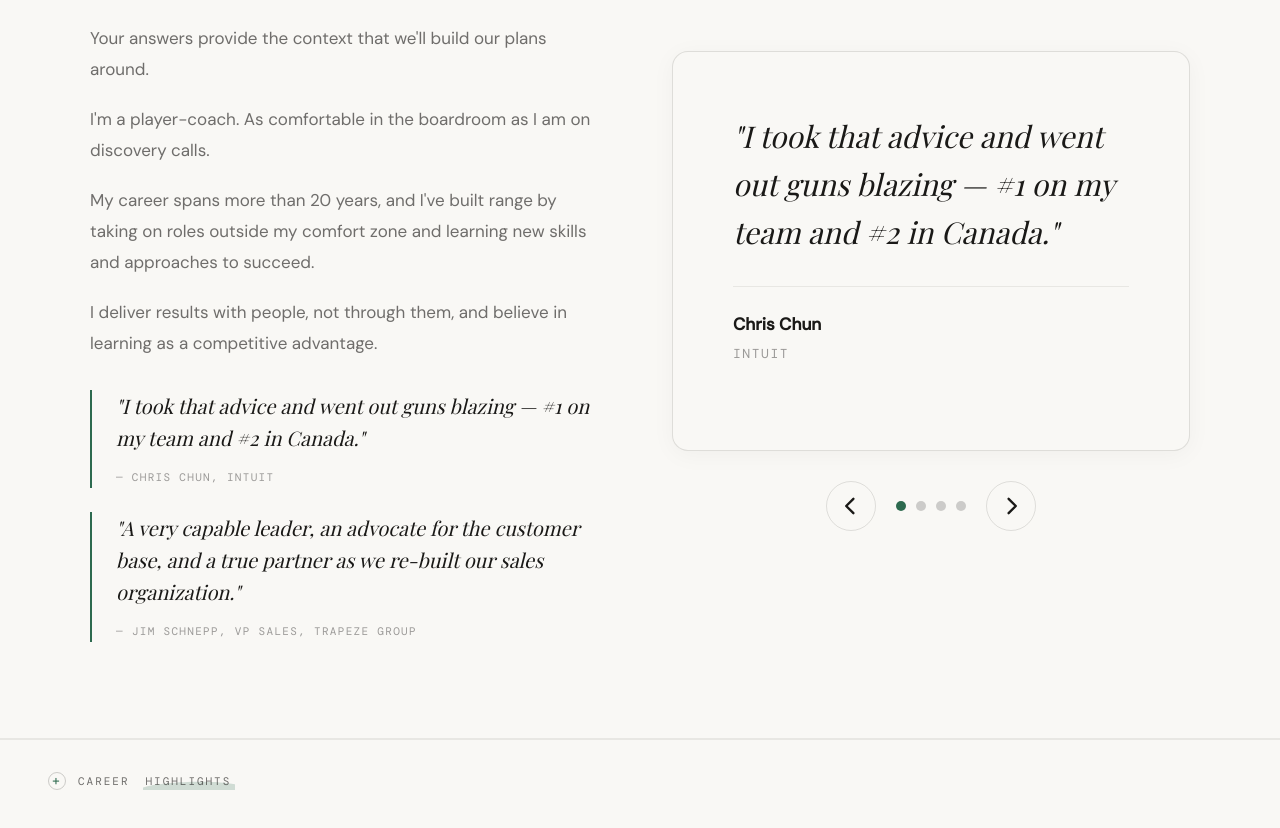
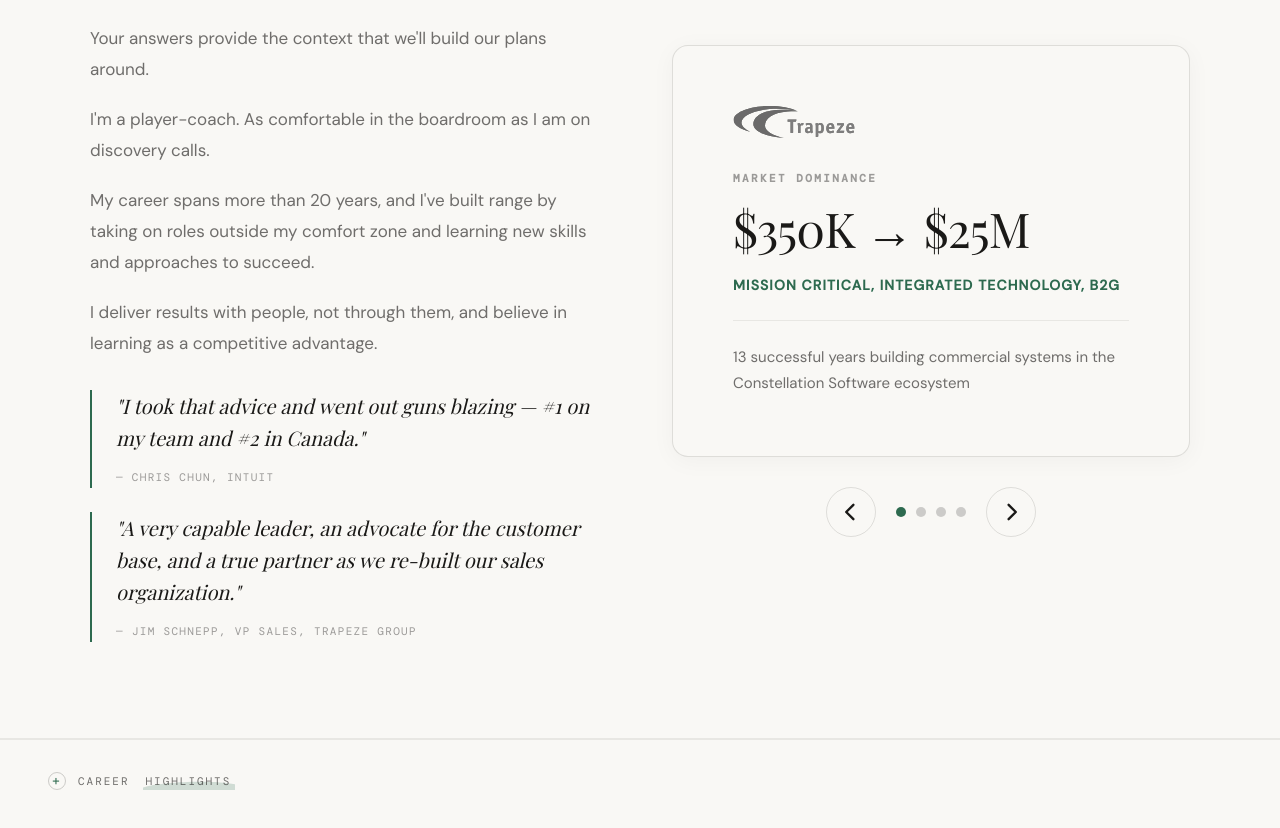
Before and after one commit to jefftoronto76/natural-resource, a React (Vite) app: page / in a window 1280 px wide. Shown: the part 1494-2322 px from the top of the page. Built offline with nearby package versions, Linux system fonts and the light colour scheme; a web font is replaced by a local one.

Commit message:
Update TestimonialCarousel with stats cards

```diff
--- a/src/components/TestimonialCarousel.tsx
+++ b/src/components/TestimonialCarousel.tsx
@@ -1,31 +1,41 @@
 import { useState } from 'react'
 
-interface Testimonial {
-  quote: string
-  author: string
-  role: string
+interface StatsCard {
+  logo: string
+  headline: string
+  metric: string
+  market: string
+  story: string
 }
 
-const TESTIMONIALS: Testimonial[] = [
+const STATS_CARDS: StatsCard[] = [
   {
-    quote: "I took that advice and went out guns blazing — #1 on my team and #2 in Canada.",
-    author: "Chris Chun",
-    role: "Intuit"
+    logo: "/logos/Trapeze.svg",
+    headline: "MARKET DOMINANCE",
+    metric: "$350K → $25M",
+    market: "Mission Critical, Integrated Technology, B2G",
+    story: "13 successful years building commercial systems in the Constellation Software ecosystem"
   },
   {
-    quote: "A very capable leader, an advocate for the customer base, and a true partner as we re-built our sales organization.",
-    author: "Jim Schnepp",
-    role: "VP Sales, Trapeze Group"
+    logo: "/logos/Infor.svg",
+    headline: "ENTERPRISE BREAKTHROUGH",
+    metric: "$1.7M ARR",
+    market: "Tier 1 Enterprise, B2B",
+    story: "Closed the largest HCM CloudSuite deal in Canadian history in 2018"
   },
   {
-    quote: "Jeff brings a unique combination of strategic thinking and tactical execution that drives real results.",
-    author: "Sarah Mitchell",
-    role: "Director of Sales Operations"
+    logo: "/logos/keyhole.svg",
+    headline: "REVENUE MODEL TRANSFORMATION",
+    metric: "3× Average Deal Size",
+    market: "B2B Social Analytics",
+    story: "Rebuilt the GTM motion, tripling deal size and unlocking enterprise revenue"
   },
   {
-    quote: "His coaching approach helped me unlock my potential and exceed my targets consistently.",
-    author: "Marcus Thompson",
-    role: "Enterprise Account Executive"
+    logo: "/logos/mealgarden.svg",
+    headline: "PLG SCALE & GROWTH",
+    metric: "9× ARR",
+    market: "PLG, SMB, B2B2C",
+    story: "Took a stalled product to ninefold ARR growth before a clean exit"
   }
 ]
 
@@ -33,12 +43,14 @@ export function TestimonialCarousel() {
   const [activeIndex, setActiveIndex] = useState(0)
 
   const handlePrev = () => {
-    setActiveIndex((prev) => (prev === 0 ? TESTIMONIALS.length - 1 : prev - 1))
+    setActiveIndex((prev) => (prev === 0 ? STATS_CARDS.length - 1 : prev - 1))
   }
 
   const handleNext = () => {
-    setActiveIndex((prev) => (prev === TESTIMONIALS.length - 1 ? 0 : prev + 1))
+    setActiveIndex((prev) => (prev === STATS_CARDS.length - 1 ? 0 : prev + 1))
   }
+
+  const currentCard = STATS_CARDS[activeIndex]
 
   return (
     <div style={{ display: 'flex', flexDirection: 'column', height: '100%', justifyContent: 'center' }}>
@@ -55,38 +67,72 @@ export function TestimonialCarousel() {
         transition: 'transform 0.2s ease, box-shadow 0.2s ease',
       }}>
         <div>
+          <div style={{
+            display: 'flex',
+            alignItems: 'flex-start',
+            justifyContent: 'space-between',
+            marginBottom: '32px'
+          }}>
+            <img
+              src={currentCard.logo}
+              alt="Company logo"
+              style={{
+                height: '32px',
+                width: 'auto',
+                objectFit: 'contain',
+                filter: 'grayscale(100%) opacity(0.7)'
+              }}
+            />
+          </div>
+
+          <p style={{
+            fontFamily: 'var(--font-mono)',
+            fontSize: '11px',
+            letterSpacing: '0.22em',
+            textTransform: 'uppercase',
+            color: 'var(--color-text-dim)',
+            marginBottom: '16px',
+            fontWeight: 600
+          }}>
+            {currentCard.headline}
+          </p>
+
           <p style={{
             fontFamily: 'var(--font-display)',
-            fontSize: 'clamp(22px, 2.5vw, 30px)',
-            fontStyle: 'italic',
+            fontSize: 'clamp(32px, 4vw, 48px)',
             fontWeight: 400,
-            lineHeight: 1.6,
+            lineHeight: 1.1,
+            letterSpacing: '-0.02em',
             color: 'var(--color-text-primary)',
-            marginBottom: '30px'
+            marginBottom: '20px'
           }}>
-            "{TESTIMONIALS[activeIndex].quote}"
+            {currentCard.metric}
           </p>
+
+          <p style={{
+            fontFamily: 'var(--font-sans)',
+            fontSize: '14px',
+            letterSpacing: '0.08em',
+            textTransform: 'uppercase',
+            color: 'var(--color-accent)',
+            marginBottom: '24px',
+            fontWeight: 600
+          }}>
+            {currentCard.market}
+          </p>
+
           <div style={{
             borderTop: '1px solid rgba(26,25,23,0.08)',
-            paddingTop: '25px'
+            paddingTop: '24px'
           }}>
             <p style={{
               fontFamily: 'var(--font-sans)',
-              fontSize: '17px',
-              fontWeight: 600,
-              color: 'var(--color-text-primary)',
-              marginBottom: '6px'
+              fontSize: '15px',
+              lineHeight: 1.7,
+              color: 'var(--color-text-muted)',
+              fontWeight: 400
             }}>
-              {TESTIMONIALS[activeIndex].author}
-            </p>
-            <p style={{
-              fontFamily: 'var(--font-mono)',
-              fontSize: '13px',
-              letterSpacing: '0.12em',
-              textTransform: 'uppercase',
-              color: 'var(--color-text-dim)'
-            }}>
-              {TESTIMONIALS[activeIndex].role}
+              {currentCard.story}
             </p>
           </div>
         </div>
@@ -122,7 +168,7 @@ export function TestimonialCarousel() {
             e.currentTarget.style.background = 'transparent'
             e.currentTarget.style.borderColor = 'rgba(26,25,23,0.12)'
           }}
-          aria-label="Previous testimonial"
+          aria-label="Previous card"
         >
           <svg width="24" height="24" viewBox="0 0 20 20" fill="none" stroke="currentColor" strokeWidth="2" strokeLinecap="round" strokeLinejoin="round">
             <path d="M12 4L6 10L12 16" />
@@ -130,7 +176,7 @@ export function TestimonialCarousel() {
         </button>
 
         <div style={{ display: 'flex', gap: '10px' }}>
-          {TESTIMONIALS.map((_, index) => (
+          {STATS_CARDS.map((_, index) => (
             <button
               key={index}
               onClick={() => setActiveIndex(index)}
@@ -144,7 +190,7 @@ export function TestimonialCarousel() {
                 transition: 'all 0.2s ease',
                 padding: 0
               }}
-              aria-label={`Go to testimonial ${index + 1}`}
+              aria-label={`Go to card ${index + 1}`}
             />
           ))}
         </div>
@@ -172,7 +218,7 @@ export function TestimonialCarousel() {
             e.currentTarget.style.background = 'transparent'
             e.currentTarget.style.borderColor = 'rgba(26,25,23,0.12)'
           }}
-          aria-label="Next testimonial"
+          aria-label="Next card"
         >
           <svg width="24" height="24" viewBox="0 0 20 20" fill="none" stroke="currentColor" strokeWidth="2" strokeLinecap="round" strokeLinejoin="round">
             <path d="M8 4L14 10L8 16" />
```
